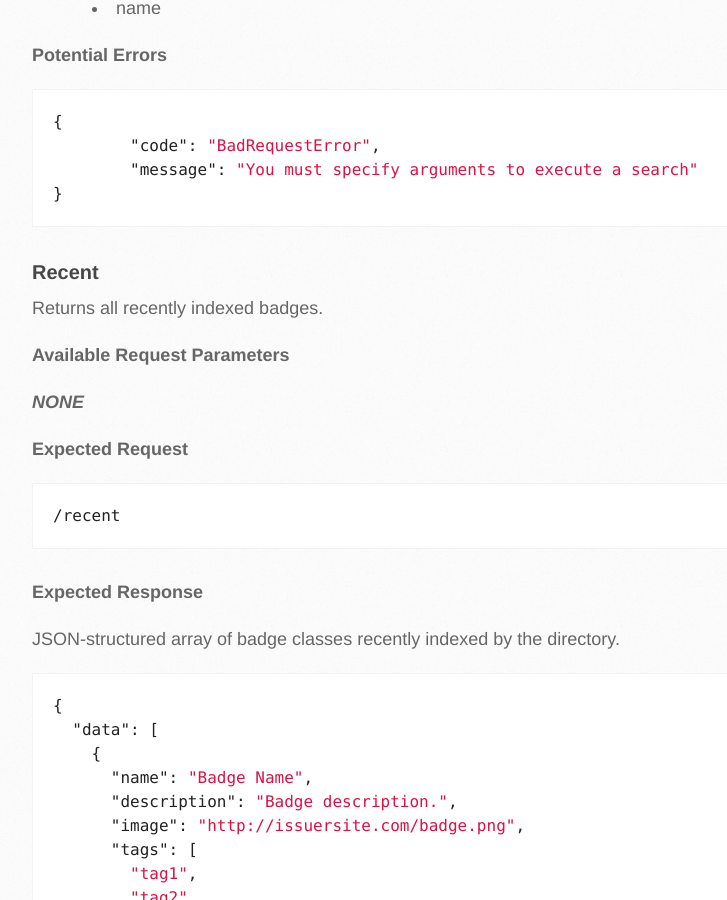
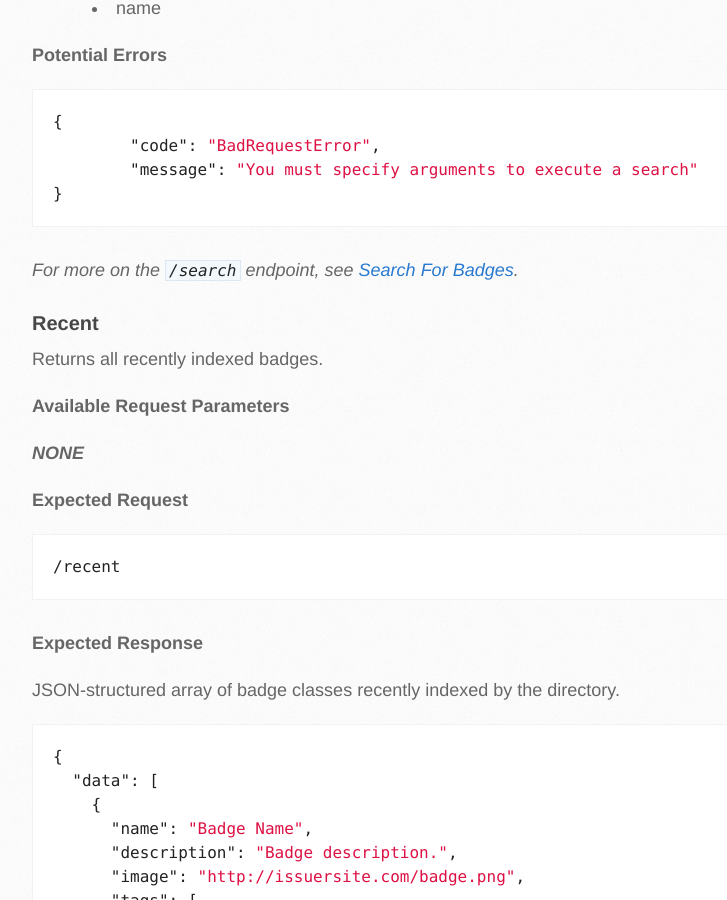
Before and after one commit to OpenWorksGroup/openbadges-directory, a Jekyll site: the page built from directory-api.markdown, in a window 1280 px wide and 900 px high, scrolled down 3726 px. Shown: the whole window, without its empty margins (138-865 px from the left). Built offline with Jekyll 4.4.1, drawn with Linux system fonts in a browser that asks for light colours; Markdown is read by kramdown in place of the engine named in the settings.

Commit message:
Update directory-api.markdown

```diff
--- a/directory-api.markdown
+++ b/directory-api.markdown
@@ -146,6 +146,8 @@ __Potential Errors__
 	"message": "You must specify arguments to execute a search"
 }
 {% endhighlight %}
+
+_For more on the `/search` endpoint, see <a href="search-for-badges">Search For Badges</a>._
 
 <a name="recent"></a>
 ### Recent
```
